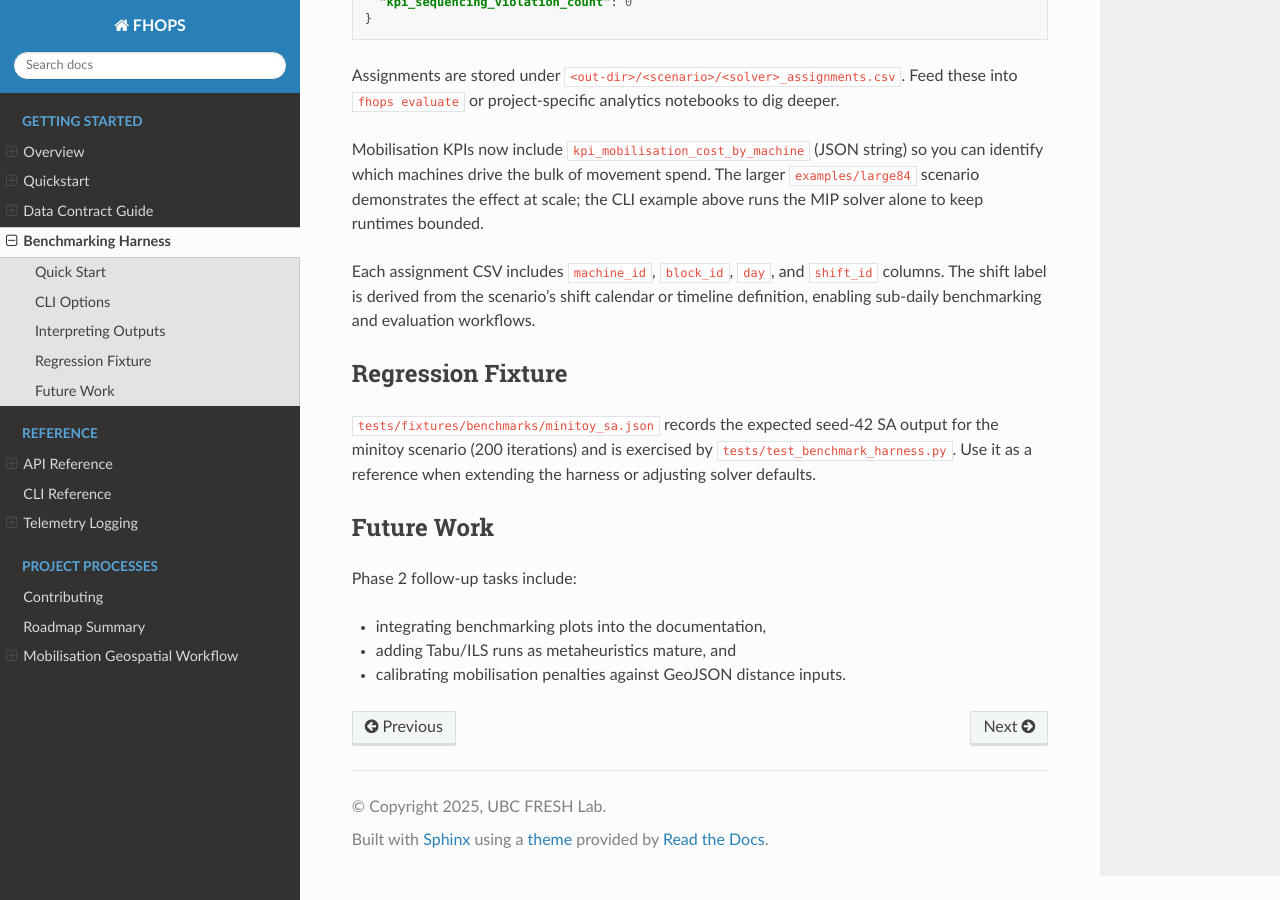
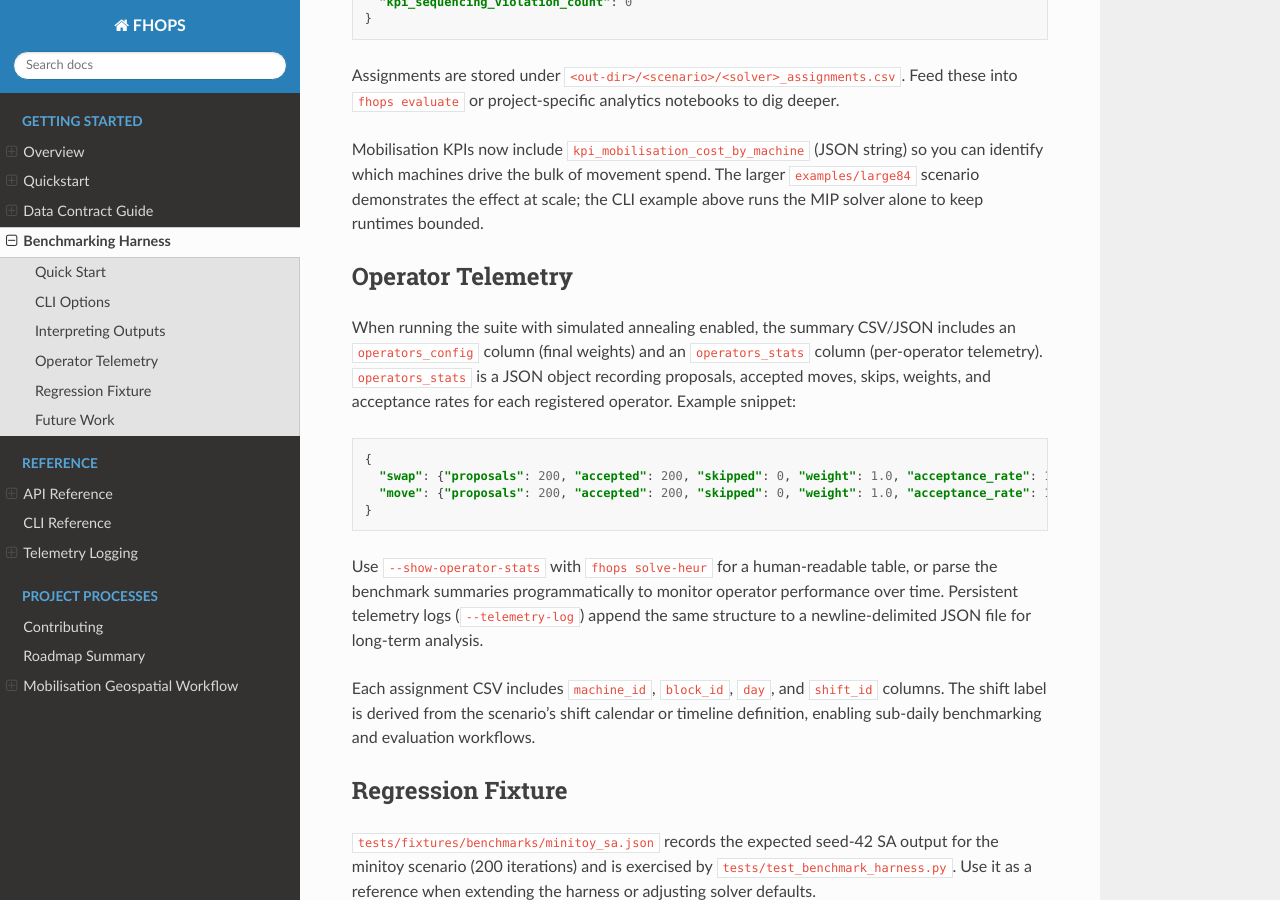
Before and after one commit to UBC-FRESH/fhops, a Sphinx documentation site: the page built from docs/howto/benchmarks.rst, in a window 1280 px wide and 900 px high, scrolled down 1360 px. Built offline with Sphinx 7.4.7 and the Read the Docs theme 3.1.0, drawn with Linux system fonts in a browser that asks for light colours.

Commit message:
Document telemetry usage in CLI and benchmarks

```diff
--- a/docs/howto/benchmarks.rst
+++ b/docs/howto/benchmarks.rst
@@ -68,6 +68,26 @@ identify which machines drive the bulk of movement spend. The larger ``examples/
 demonstrates the effect at scale; the CLI example above runs the MIP solver alone to keep runtimes
 bounded.
 
+Operator Telemetry
+------------------
+
+When running the suite with simulated annealing enabled, the summary CSV/JSON includes an
+``operators_config`` column (final weights) and an ``operators_stats`` column (per-operator
+telemetry). ``operators_stats`` is a JSON object recording proposals, accepted moves, skips, weights,
+and acceptance rates for each registered operator. Example snippet:
+
+.. code-block:: json
+
+   {
+     "swap": {"proposals": 200, "accepted": 200, "skipped": 0, "weight": 1.0, "acceptance_rate": 1.0},
+     "move": {"proposals": 200, "accepted": 200, "skipped": 0, "weight": 1.0, "acceptance_rate": 1.0}
+   }
+
+Use ``--show-operator-stats`` with ``fhops solve-heur`` for a human-readable table, or parse the
+benchmark summaries programmatically to monitor operator performance over time. Persistent telemetry
+logs (``--telemetry-log``) append the same structure to a newline-delimited JSON file for long-term
+analysis.
+
 Each assignment CSV includes ``machine_id``, ``block_id``, ``day``, and ``shift_id`` columns.
 The shift label is derived from the scenario's shift calendar or timeline definition, enabling
 sub-daily benchmarking and evaluation workflows.
--- a/docs/reference/cli.rst
+++ b/docs/reference/cli.rst
@@ -34,6 +34,7 @@ Additional simulated annealing controls:
 - ``fhops solve-heur ... --operator-preset swap-only`` — apply predefined operator weight profiles (available presets: ``balanced``, ``move-only``, ``swap-heavy``, ``swap-only``, ``diversify``). Presets may be combined with explicit ``--operator`` and ``--operator-weight`` overrides.
 - ``fhops bench suite --operator-preset swap-heavy --operator-weight move=1`` — use presets within benchmarking; final configurations are captured in the summary output.
 - ``fhops solve-heur --list-operator-presets`` (or ``fhops bench suite --list-operator-presets``) — display all presets with their weights and descriptions.
+- ``fhops solve-heur ... --telemetry-log fhops_runs.jsonl`` — append telemetry entries (objective, KPIs, operator stats) to a JSONL file for later analysis.
 - ``fhops solve-heur ... --show-operator-stats`` — print per-operator proposal/acceptance statistics at the end of a run (also available in the benchmark summaries).
 
 The evaluation output should include `mobilisation_cost=6.0` and `sequencing_violation_count=0`
```
Also changed, not shown: CHANGE_LOG.md (+2 -2 lines), notes/metaheuristic_roadmap.md (+4 -4 lines).
